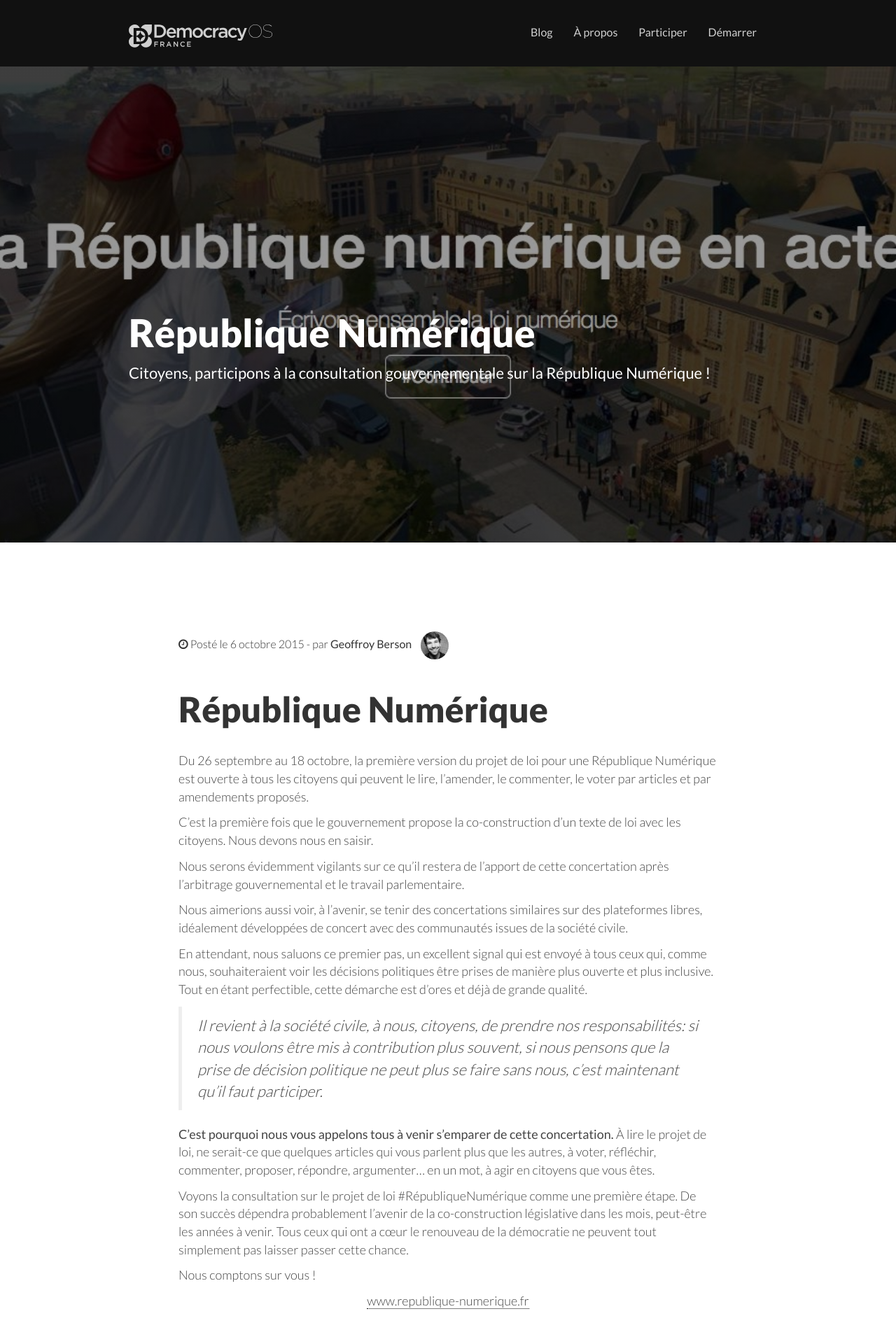
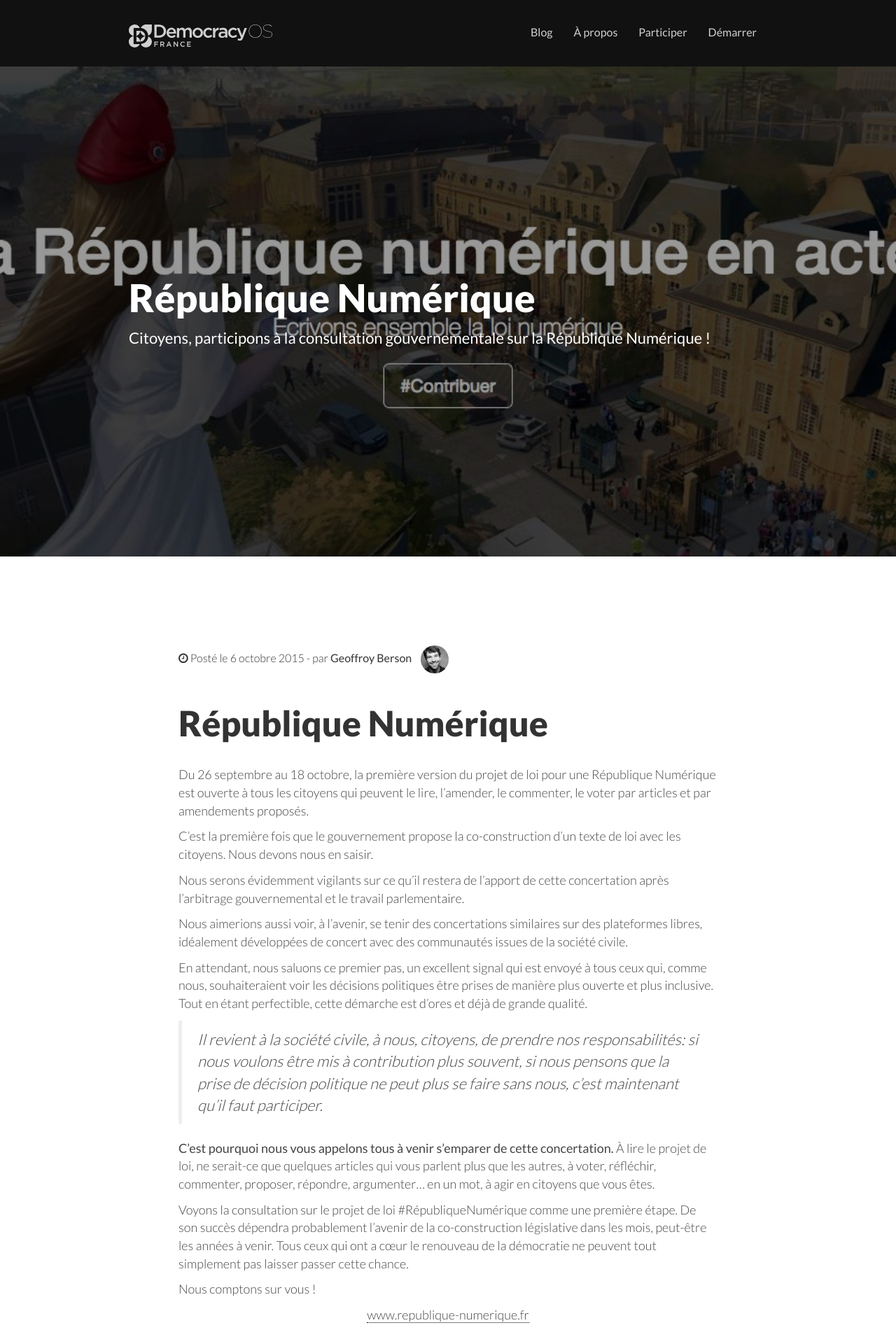
Before and after one commit to democracy-os-fr/democracy-os-fr.github.io, a Jekyll site: the page built from _posts/2016-09-06-repnumerique.md, in a window 1280 px wide. Shown: the top 1920 px of the page at 70% size. Built offline with Jekyll 4.4.1, drawn with Linux system fonts in a browser that asks for light colours; nearby versions of some CDN libraries; comment, search, counter and statistics services are not loaded.

Commit message:
carousel mobile fix

```diff
--- a/css/main.css
+++ b/css/main.css
@@ -197,7 +197,7 @@
 font-size: 55%;
   }
 @media (min-width: 768px) {
-  header:not(.realisations) {
+  header:not(.realisations #myCarousel) {
     min-height: 700px ;
   }
 }
@@ -616,12 +616,13 @@
 
 header.carousel {
     height: 80%;
-    min-height: 650px;
+    min-height: 620px;
 }
 
-@media(max-width:767px) {
+@media(max-width:768px) {
   header.carousel {
-    min-height:350px;
+    height:350px;
+    min-height: 350px;
   }
 }
 header.carousel .item,
@@ -639,11 +640,7 @@
     display: block;
     font-style: italic;
 }
-@media(max-width:767px) {
-    header.carousel .carousel {
-        height: 70%;
-    }
-}
+
 @media(min-width:768px) {
 .carousel-fade .carousel-inner .item {
   opacity: 0;
@@ -705,12 +702,12 @@
 #myCarousel h1{
   font-weight:900;
   font-size:55px;
-  padding-top:350px;
+  padding-top:300px;
 }
 @media(max-width:768px) {
  #myCarousel h1{
 font-size: 40px;
-padding-top:160px;
+padding-top:120px;
   }
 }
 @media(max-width:768px) {
```
